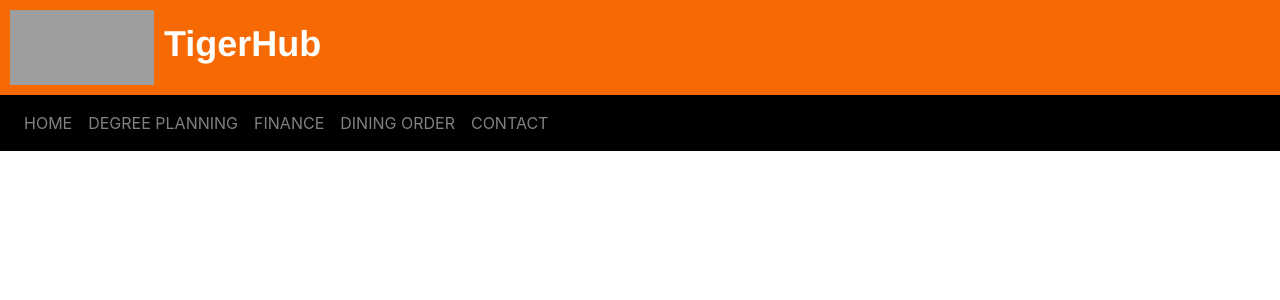
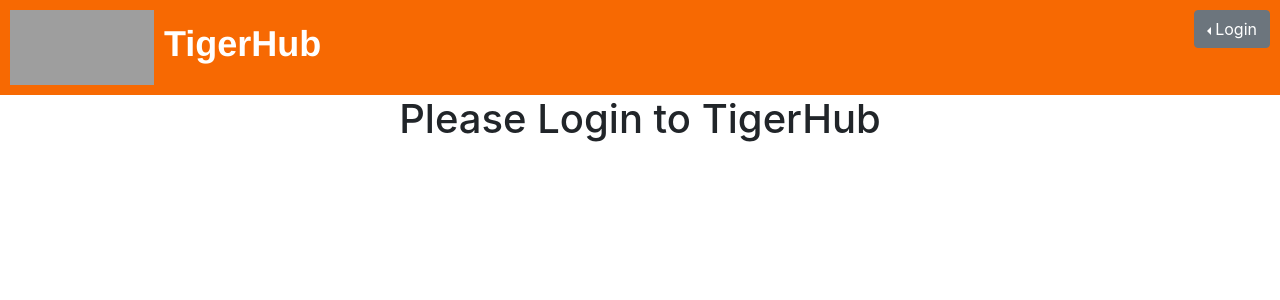
Before and after one commit to cmr6689/tigerhub, a React (Create React App) app: page / in a window 1280 px wide. Shown: the top 300 px of the page. Built offline with nearby package versions, Linux system fonts and the light colour scheme; grey boxes are pictures that could not be loaded.

Commit message:
login/logout functionality added, issue with links not changing on click

```diff
--- a/src/components/Header.js
+++ b/src/components/Header.js
@@ -1,6 +1,15 @@
 import React from 'react';
 import logo from '../images/RIT_logo.png';
-import {Collapse, Nav, Navbar, NavbarToggler, NavItem, NavLink} from "reactstrap";
+import {
+    Collapse,
+    Nav,
+    Navbar,
+    NavbarToggler,
+    NavItem,
+    NavLink,
+    Button,
+    DropdownToggle, DropdownMenu, DropdownItem, UncontrolledButtonDropdown
+} from "reactstrap";
 import {
     BrowserRouter as Router,
     Switch,
@@ -12,7 +21,6 @@ import DiningOrder from "./DiningOrder";
 import Home from "./Home";
 import AdvisorHome from "./AdvisorHome";
 import StudentList from "./StudentList";
-import Student from "./Student";
 import Finance from "./Finance";
 import DegreePlanning from "./DegreePlanning";
 
@@ -30,8 +38,29 @@ class Header extends React.Component {
 
         this.toggle = this.toggle.bind(this);
         this.state = {
-            isOpen: false
+            isOpen: false,
+            signedIn: false,
+            signedOut: true,
+            student: false,
+            advisor: false
         };
+    }
+
+    showComponent(name) {
+        switch(name) {
+            case "signedOut":
+                this.setState({signedIn: false, signedOut: true, student: false, advisor: false});
+                break;
+            case "signedInStudent":
+                this.setState({signedIn: true, signedOut: false, student: true, advisor: false});
+                break;
+            case "signedInAdvisor":
+                this.setState({signedIn: true, signedOut: false, student: false, advisor: true});
+                break;
+            default:
+                this.setState({signedIn: false, signedOut: true, student: false, advisor: false});
+                break;
+        }
     }
 
     toggle() {
@@ -40,45 +69,78 @@ class Header extends React.Component {
         });
     }
 
-    renderHeader() {
+    renderHeaderSignedOut() {
         return (
             <div className='header'>
-                <img className='logo' src={logo} alt='logo' />
-                <h1 className='tigerhub'>TigerHub</h1>
+                <div>
+                    <img className='logo' src={logo} alt='logo' />
+                    <h1 className='tigerhub'>TigerHub</h1>
+                </div>
+                <UncontrolledButtonDropdown direction='left' className='login'>
+                    <DropdownToggle caret>
+                        Login
+                    </DropdownToggle>
+                    <DropdownMenu>
+                        <DropdownItem onClick={() => this.showComponent("signedInStudent")}>Student</DropdownItem>
+                        <DropdownItem onClick={() => this.showComponent("signedInAdvisor")}>Advisor</DropdownItem>
+                    </DropdownMenu>
+                </UncontrolledButtonDropdown>
             </div>
         );
     }
 
-    renderNavigation() {
+    renderHeaderSignedIn() {
+        return (
+            <div className='header'>
+                <div>
+                    <img className='logo' src={logo} alt='logo' />
+                    <h1 className='tigerhub'>TigerHub</h1>
+                </div>
+                <Button className='login' onClick={() => this.showComponent("signedOut")}>Log Out</Button>
+            </div>
+        );
+    }
+
+    renderNavigationSignedOut() {
         return (
             <div>
+                {this.renderHeaderSignedOut()}
+                <h1 style={{textAlign: "center"}}>Please Login to TigerHub</h1>
+            </div>
+        );
+    }
+
+    renderNavigationSignedInStudent() {
+        return (
+            <div>
+                {this.renderHeaderSignedIn()}
                 <Router>
                 <Navbar className='nav' color='black' dark expand='md'>
                     <NavbarToggler onClick={this.toggle} />
                     <Collapse isOpen={this.state.isOpen} navbar>
                         <Nav className="mr-auto" navbar>
                             <NavItem color='secondary'>
-                                <Link to='/tigerhub'>
+                                <Link to='/tigerhub/student'>
                                     <NavLink href="/components/">HOME</NavLink>
                                 </Link>
                             </NavItem>
                             <NavItem>
-                                <Link to='/tigerhub/degree-planning'>
+                                <Link to='/tigerhub/student/degree-planning'>
                                     <NavLink href="/components/">DEGREE PLANNING</NavLink>
                                 </Link>
                             </NavItem>
                             <NavItem>
-                                <Link to='/tigerhub/finance'>
+                                <Link to='/tigerhub/student/finance'>
                                     <NavLink href="/components/">FINANCE</NavLink>
                                 </Link>
                             </NavItem>
                             <NavItem>
-                                <Link to='/tigerhub/dining-order'>
+                                <Link to='/tigerhub/student/dining-order'>
                                     <NavLink href="/components/">DINING ORDER</NavLink>
                                 </Link>
                             </NavItem>
                             <NavItem>
-                                <Link to='/tigerhub/contact'>
+                                <Link to='/tigerhub/student/contact'>
                                     <NavLink href="/components/">CONTACT</NavLink>
                                 </Link>
                             </NavItem>
@@ -86,28 +148,19 @@ class Header extends React.Component {
                     </Collapse>
                 </Navbar>
                     <Switch>
-                        <Route path='/tigerhub/degree-planning'>
+                        <Route path='/tigerhub/student/degree-planning'>
                             <DegreePlanning />
                         </Route>
-                        <Route path='/tigerhub/finance'>
+                        <Route path='/tigerhub/student/finance'>
                             <Finance />
                         </Route>
-                        <Route path='/tigerhub/dining-order'>
+                        <Route path='/tigerhub/student/dining-order'>
                             <DiningOrder />
                         </Route>
-                        <Route path='/tigerhub/contact'>
+                        <Route path='/tigerhub/student/contact'>
                             <Contact />
                         </Route>
-                        <Route path='/tigerhub/advisor-home'>
-                            <AdvisorHome />
-                        </Route>
-                        <Route path='/tigerhub/student-list'>
-                            <StudentList students={students}/>
-                        </Route>
                         <Route path='/tigerhub/student'>
-                            <Student />
-                        </Route>
-                        <Route path='/tigerhub'>
                             <Home />
                         </Route>
                     </Switch>
@@ -116,11 +169,70 @@ class Header extends React.Component {
         );
     }
 
-    render() {
+    renderNavigationSignedInAdvisor() {
         return (
             <div>
-                {this.renderHeader()}
-                {this.renderNavigation()}
+                {this.renderHeaderSignedIn()}
+                <Router>
+                    <Navbar className='nav' color='black' dark expand='md'>
+                        <NavbarToggler onClick={this.toggle} />
+                        <Collapse isOpen={this.state.isOpen} navbar>
+                            <Nav className="mr-auto" navbar>
+                                <NavItem color='secondary'>
+                                    <Link to='/tigerhub/advisor'>
+                                        <NavLink href="/components/">HOME</NavLink>
+                                    </Link>
+                                </NavItem>
+                                <NavItem>
+                                    <Link to='/tigerhub/advisor/student-list'>
+                                        <NavLink href="/components/">STUDENT LIST</NavLink>
+                                    </Link>
+                                </NavItem>
+                                <NavItem>
+                                    <Link to='/tigerhub/advisor/email'>
+                                        <NavLink href="/components/">EMAIL</NavLink>
+                                    </Link>
+                                </NavItem>
+                                <NavItem>
+                                    <Link to='/tigerhub/advisor/course-search'>
+                                        <NavLink href="/components/">COURSE SEARCH</NavLink>
+                                    </Link>
+                                </NavItem>
+                            </Nav>
+                        </Collapse>
+                    </Navbar>
+                    <Switch>
+                        <Route path='/tigerhub/advisor/email'>
+
+                        </Route>
+                        <Route path='/tigerhub/advisor/student-list'>
+                            <StudentList students={students}/>
+                        </Route>
+                        <Route path='/tigerhub/advisor/course-search'>
+
+                        </Route>
+                        <Route path='/tigerhub/advisor'>
+                            <AdvisorHome />
+                        </Route>
+                    </Switch>
+                </Router>
+            </div>
+        );
+    }
+
+    render() {
+        const {signedOut, signedIn, student, advisor} = this.state;
+        return (
+            <div>
+                {signedOut && (
+                    this.renderNavigationSignedOut()
+                )}
+                {signedIn && student && (
+                    this.renderNavigationSignedInStudent()
+                )}
+                {signedIn && advisor && (
+                    this.renderNavigationSignedInAdvisor()
+                )}
             </div>
         );
     }
--- a/src/index.css
+++ b/src/index.css
@@ -16,6 +16,9 @@ code {
 .header {
   background-color: #F76902;
   padding: 10px;
+  display: flex;
+  flex-direction: row;
+  justify-content: space-between;
 }
 
 .logo {
@@ -33,6 +36,11 @@ code {
   display: inline-block;
   vertical-align: middle;
   padding-left: 10px;
+}
+
+.login {
+  color: white;
+  align-self: flex-start;
 }
 
 .nav {
```
